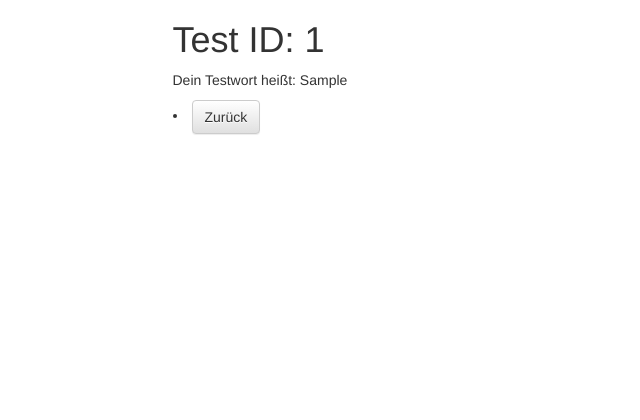
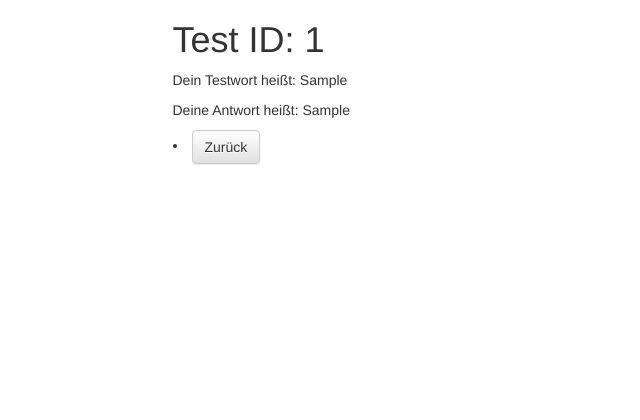
Before and after one commit to timo2009/v_trainer, a Django app: page /v_trainer/englischtest_1_vokabel/detail/1/ in a window 1280 px wide. Shown: the part 332-752 px from the top of the page, without its empty margins (0-640 px from the left). Run offline with Django 3.2, Linux system fonts and the light colour scheme; tables that the repository leaves empty hold one stand-in row (values such as "Sample post"); some libraries are stand-ins or nearby versions.

Commit message:
Alles funktioniert sogar das Starte Test ist in der ..._detail.html Seite.

```diff
--- a/v_trainer/templates/v_trainer/englischtesteinevokalel_detail.html
+++ b/v_trainer/templates/v_trainer/englischtesteinevokalel_detail.html
@@ -6,9 +6,18 @@
 
 <p>Dein Testwort heißt: {{ object.englisches_wort_1 }}</p>
 
+{% if object.antwort_englisches_wort_1 != None %}
+
+<p>Deine Antwort heißt: {{ object.antwort_englisches_wort_1 }}</p>
+{% endif %}
 <ul>
 
+{% if object.antwort_englisches_wort_1 == None %}
+      <li>  <a class="btn btn-default" href="{% url 'englischtest_1_vokabel_update' object.pk%}" role="button">Starte Test</a>
+    </li>
 
+
+    {% endif %}
 
 </ul>
 
--- a/v_trainer/templates/v_trainer/englischtesteinevokalel_list.html
+++ b/v_trainer/templates/v_trainer/englischtesteinevokalel_list.html
@@ -12,7 +12,6 @@
             Tests</a>
         {% endif %}
         {% if test.antwort_englisches_wort_1 == None %}
-        <a class="btn btn-default" href="{% url 'englischtest_1_vokabel_update' test.pk%}" role="button">Starte Test</a>
     </li>
 
 
```
